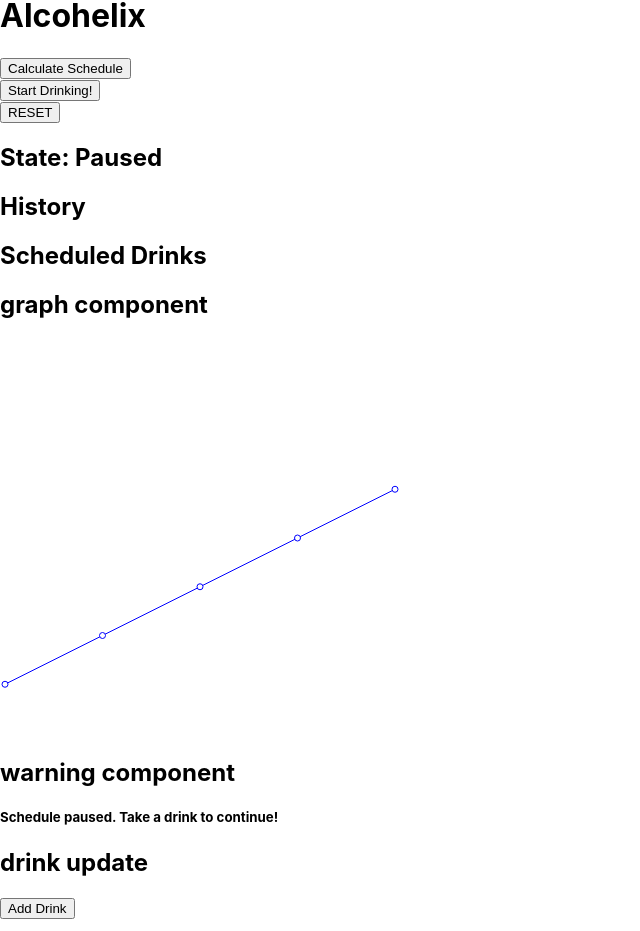
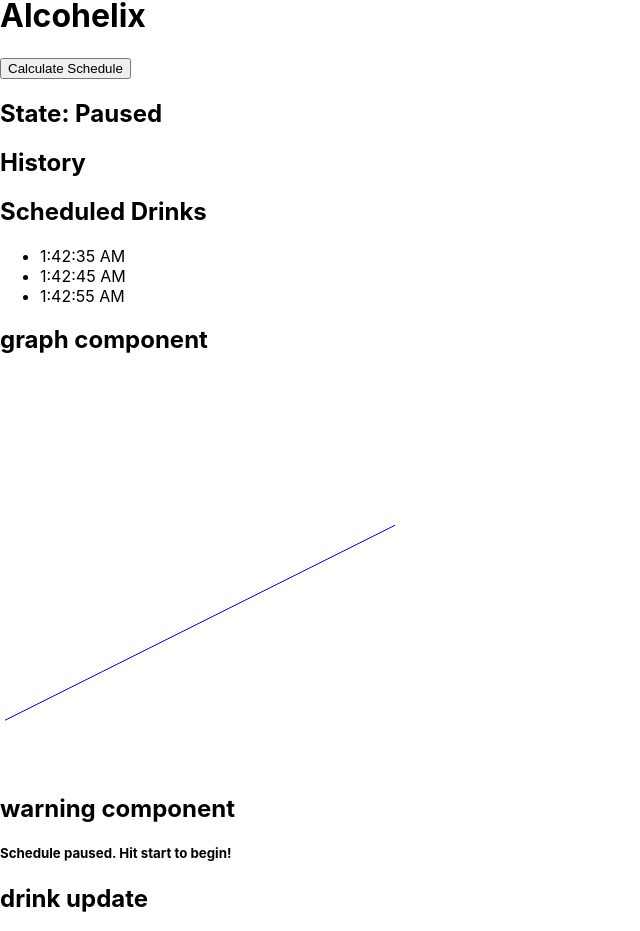
Before and after one commit to parthshah31/alcohelix, a React (Create React App) app in the folder client/: page / in a window 1280 px wide. Shown: the part 25-956 px from the top of the page, without its empty margins (0-640 px from the left). Built offline with nearby package versions, Linux system fonts and the light colour scheme.

Commit message:
move some start/stop buttons

```diff
--- a/client/src/App.js
+++ b/client/src/App.js
@@ -25,11 +25,11 @@ class App extends Component {
         history: newHistory
       });
       this.calcSchedule();
-      this.resume();
     };
 
     this.resume = () => {
       this.setState({active: true});
+      this.calcSchedule();
     }
 
     this.pause = () => {
@@ -54,7 +54,9 @@ class App extends Component {
   }
 
 
-  componentDidMount() {}
+  componentDidMount() {
+    this.calcSchedule();
+  }
 
   componentWillUnmount() {}
 
@@ -63,8 +65,6 @@ class App extends Component {
       <div>
         <h1>Alcohelix</h1>
         <button onClick={this.calcSchedule}>Calculate Schedule</button><br></br>
-        <button onClick={this.resume}>Start Drinking!</button><br></br>
-        <button onClick={this.reset}>RESET</button>
 
         <h2>State: {this.state.active ? "Active" : "Paused"}</h2>
         <h2>History</h2>
@@ -89,7 +89,10 @@ class App extends Component {
           schedule={this.state.schedule}
         />
         <DrinkUpdateComponent
+          active={this.state.active}
           addDrink={this.addDrink}
+          resume={this.resume}
+          reset={this.reset}
         />
       </div>
     );
--- a/client/src/DrinkUpdateComponent.jsx
+++ b/client/src/DrinkUpdateComponent.jsx
@@ -2,11 +2,25 @@ import React, { Component } from 'react';
 
 export default class DrinkUpdateComponent extends Component {
   render() {
-    return (
-      <div>
-        <h2>drink update</h2>
-        <button onClick={this.props.addDrink}>Add Drink</button>
-      </div>
-    );
+    let buttonFn = null;
+    let buttonText = "";
+
+    if (!this.props.active) {
+      return (
+        <div>
+          <h2>drink update</h2>
+          <button onClick={this.props.resume}>{"Start!"}</button>
+        </div>
+      );
+    } else {
+      return (
+        <div>
+          <h2>drink update</h2>
+          <button onClick={this.props.addDrink}>{"Add Drink"}</button><br></br>
+          <button onClick={this.props.reset}>{"Stop Drinking"}</button>
+        </div>
+      )
+    }
+
   }
 };
--- a/client/src/WarningComponent.jsx
+++ b/client/src/WarningComponent.jsx
@@ -27,7 +27,7 @@ export default class WarningComponent extends Component {
   render() {
     let warningText = "";
     if (!this.props.active || this.props.schedule.length === 0) {
-      warningText = "Schedule paused. Take a drink to continue!"
+      warningText = "Schedule paused. Hit start to begin!"
     } else if (this.state.curTime < this.props.schedule[0]) {
       let secRemain = (this.props.schedule[0] - this.state.curTime)/1000;
       let minRemain = Math.floor(secRemain/60);
```
